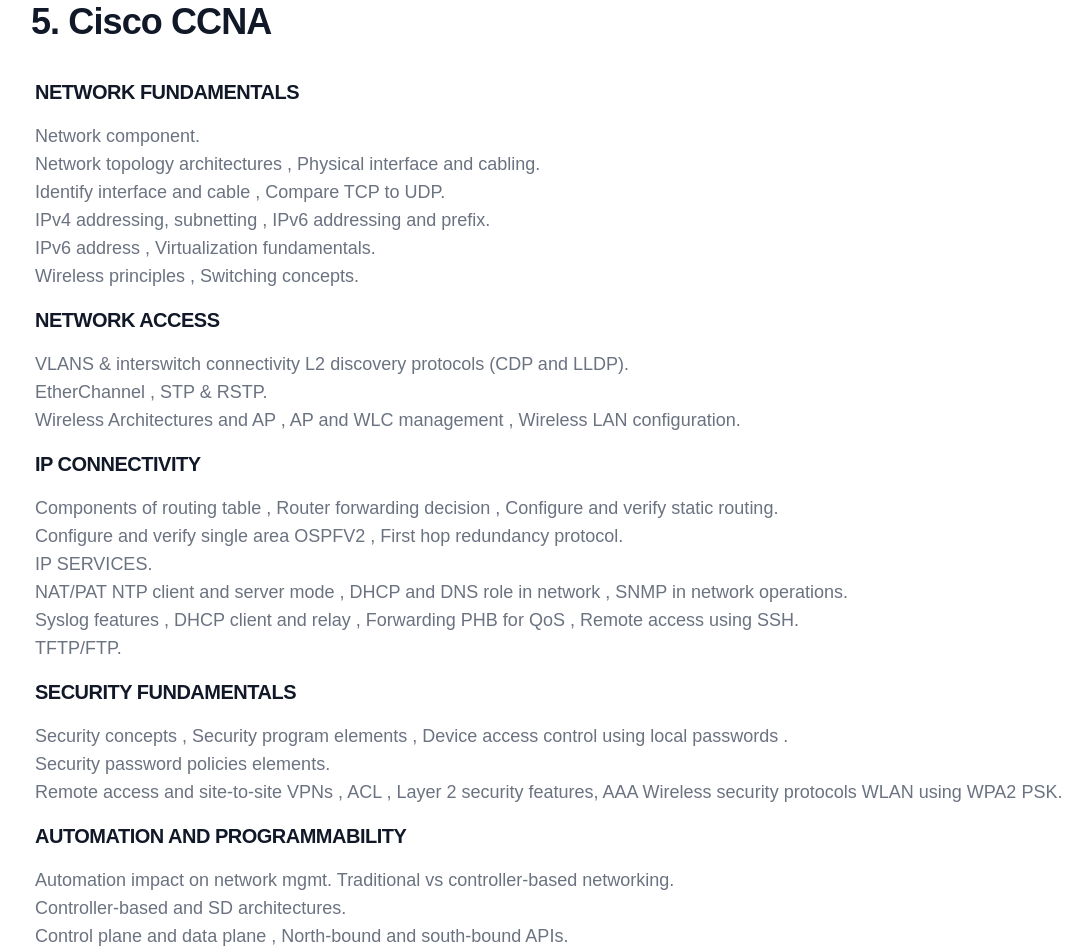
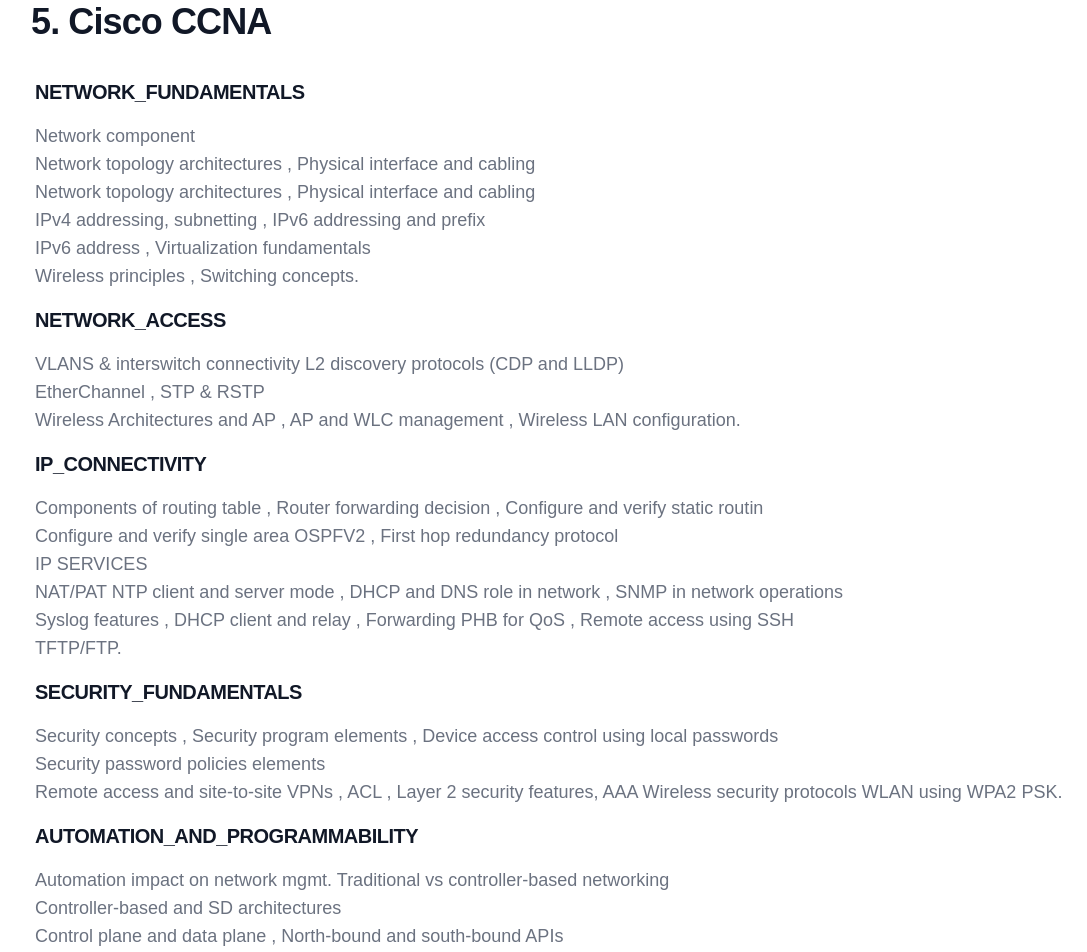
Before and after one commit to mo-amir-code/e-learning, a React (Create React App) app: page /syllabus in a window 1280 px wide. Shown: the part 1700-2652 px from the top of the page, without its empty margins (13-1100 px from the left). Built offline with nearby package versions, Linux system fonts and the light colour scheme.

Commit message:
update 17

```diff
--- a/src/components/CoursesAndTraining.js
+++ b/src/components/CoursesAndTraining.js
@@ -22,10 +22,11 @@
   return (
     <div>
       <div className="">
-        <div className="py-14 flex justify-center items-center">
+        <div className="py-10 mt-4 flex flex-col justify-center items-center">
           <h1 className=" text-4xl font-semibold max-sm:text-2xl max-sm:py-2 text-center w-10/12 py-3 rounded-3xl text-black border">
             Our Courses and Training
           </h1>
+          <p className="text-base leading-relaxed text-center my-8 max-w-[60vw]" >Our courses are designed accordnig to industry demand, If you are looking for entry-level job in IT feild as a Network engineer is the best place for you.</p>
         </div>
         <div className="max-w-7xl">
           <div className="b">
@@ -47,10 +48,11 @@
             </div>
           </div>
 
-          <div className="mt-16 mb-6 flex justify-center items-center">
+          <div className="my-16 mb-6 flex flex-col justify-center items-center">
             <h1 className=" text-4xl font-semibold max-sm:text-2xl max-sm:py-2 text-center w-10/12 py-3 rounded-3xl text-black border">
               STUDY MATRIAL AND RECORDED CLASSES
             </h1>
+            <p className="text-base leading-relaxed text-center my-8 max-w-[60vw]" >Our courses are designed Get free access of recorded classes and boost your skills.</p>
           </div>
           <div className="grid grid-cols-2 gap-6 mx-10 my-10 max-md:grid-cols-1 place-items-center">
             <div className="w-full max-lg:px-30 max-md:px-15 max-sm:px-0 hover:-translate-y-2 transition-all hover:shadow-md rounded-lg">
--- a/src/components/Header.js
+++ b/src/components/Header.js
@@ -165,9 +165,12 @@
             </div>
           </div>
         </nav>
-        <div className="absolute  my-auto top-[40vh] left-0 right-0 mx-auto flex flex-col justify-center items-center">
+        <div className="absolute  my-auto top-[35vh] left-0 right-0 mx-auto flex flex-col justify-center items-center">
           <div className=" flex justify-center items-center text-5xl max-lg:text-3xl max-sm:text-xl my-8 text-white w-full">
             <Text/>
+          </div>
+          <div className=" flex justify-center items-center my-4 text-white w-full">
+            <p className="text-base leading-relaxed max-w-[60vw]" >Since 1998 with more then 10000+ happy students</p>
           </div>
           <Link
             to="/courses"
--- a/src/components/Syllabus.js
+++ b/src/components/Syllabus.js
@@ -1,14 +1,150 @@
 import React, { useState } from "react";
-import { Link, Navigate } from "react-router-dom";
+import { set } from "react-hook-form";
+import { Link, Navigate, json } from "react-router-dom";
 
 const Syllabus = () => {
-  const [nav, setNav] = useState(false)
+  const [list, setList] = useState(null);
+  const [nav, setNav] = useState(false);
+  const syllabus = [
+    {
+      title: "Know your pc -",
+      des: [
+        "Install and configure PC system unit components and peripheral devices.",
+        "Install , configure , and troubleshoot display , multimedia devices , storage devices , and internal system components.",
+        "Explain network infrastructure concepts.",
+        "Implement client virtualization.",
+        " Support and troubleshoot laptops , mobile devices and print devices.",
+      ],
+      subH: null,
+    },
+    {
+      title: "CompTIA Network+",
+      des: [
+        "Networking fundamentals.",
+        "Explain basic networking concepts including network services , physical connections , topologies and architecture , and cloud connectivity.",
+        "Network implimentations.",
+        "Routing technologies , networking devices ,ethernet solutions wireless.",
+        "Network operations.",
+        "Monitor and optimize networks to ensure business continuity.",
+        "Network security concepts and network attacks in order to harden networks troubleshoot common cable , connectivity and software issues related to networking.",
+      ],
+      subH: null,
+    },
+    {
+      title: "MCSA Microsoft Windows Server 2016",
+      des: [
+        "Install Windows Servers in Host and Compute Environments",
+        "Implement Storage Solutions, Hyper-V, Windows Containers & High Availability.",
+        "Maintain and Monitor Server Environments.",
+        "Implement DNS, DHCP and IPAM, Network Connectivity & Remote Access Solutions.",
+        "Implement Core and Distributed Network Solutions.",
+        "Implement an Advanced Network Infrastructure.",
+        "Install, Configure, Manage and Maintain Active Directory Domain Services (AD DS) Create and Manage Group Policy.",
+        "Implement AD CS and Identity Federation and Access Solutions",
+      ],
+      subH: null,
+    },
+    {
+      title: "RedHat Linux",
+      des: [
+        "Handling files, directories, command-line Create simple shell scripts.",
+        "Operate running systems.",
+        "environments, and documentation.",
+        "Configure local storage using partitions and logical volumes.",
+        "Create and configure file systems and file system attributes.",
+        "Deploy, configure, and maintain systems, including software installation, update, & core services.",
+        "Manage users and groups.",
+        "Manage security, including basic firewall and SELinux configuration Perform basic container management.",
+      ],
+      subH: null,
+    },
+    {
+      title: "Cisco CCNA",
+      des: null,
+      subH: {
+        NETWORK_FUNDAMENTALS: [
+          "Network component.",
+          "Network topology architectures , Physical interface and cabling.",
+          "Network topology architectures , Physical interface and cabling.",
+          "IPv4 addressing, subnetting , IPv6 addressing and prefix.",
+          "IPv6 address , Virtualization fundamentals.",
+          "Wireless principles , Switching concepts.",
+        ],
+        NETWORK_ACCESS: [
+          "VLANS & interswitch connectivity L2 discovery protocols (CDP and LLDP).",
+          "EtherChannel , STP & RSTP.",
+          "Wireless Architectures and AP , AP and WLC management , Wireless LAN configuration.",
+        ],
+        IP_CONNECTIVITY: [
+          "Components of routing table , Router forwarding decision , Configure and verify static routing",
+          "Configure and verify single area OSPFV2 , First hop redundancy protocol.",
+          "IP SERVICES.",
+          "NAT/PAT NTP client and server mode , DHCP and DNS role in network , SNMP in network operations.",
+          "Syslog features , DHCP client and relay , Forwarding PHB for QoS , Remote access using SSH.",
+          "TFTP/FTP.",
+        ],
+        SECURITY_FUNDAMENTALS: [
+          "Security concepts , Security program elements , Device access control using local passwords.",
+          "Security password policies elements.",
+          "Remote access and site-to-site VPNs , ACL , Layer 2 security features, AAA Wireless security protocols WLAN using WPA2 PSK.",
+        ],
+        AUTOMATION_AND_PROGRAMMABILITY: [
+          "Automation impact on network mgmt. Traditional vs controller-based networking.",
+          "Controller-based and SD architectures.",
+          "Control plane and data plane , North-bound and south-bound APIs.",
+          "DNA Center enabled device mgmt. Characteristics of REST-based APIs Puppet, Chef, and Ansible capabilities Interpret JSON encoded data.",
+        ],
+      },
+    },
+    {
+      title: "Cisco CCNP",
+      des: null,
+      subH: {
+        ARCHITECTURE: [
+          "Design principles used in an enterprise network Principles of SD-WAN & SDA solution Design principles of a WLAN deployment Concepts of wired and wireless Qo5 On-prem and cloud infrastructure deployments.",
+          "Hardware vs software switching.",
+        ],
+        VIRTUALIZATION: [
+          "Virtualization technologies , data path virtualization technologies , network virtualization concepts.",
+        ],
+        INFRASTRUCTURE: [
+          "Wireless-L1 concepts, AP modes, antennas.",
+          "AP discovery L2 & L3 roaming, TS WLAN L2-Trunking, EtherChannel, RSTP, MST.",
+          "NTP, NAT/PAT, HSRP, VRRP, Multicast , L3-EIGRP, OSPF, BGP.",
+        ],
+        NETWORK_ASSURANCE: [
+          "Debugs, trace route, ping, SNMP, and syslog Syslog for remote logging",
+          "NetFlow and Flexible NetFlow",
+          "SPAN/RSPAN/ERSPAN, IPSLA NETCONF and RESTCONF Cisco DNA Center workflows",
+        ],
+        SECURITY: [
+          "Device access control.",
+          "Infrastructure security features (ACLS, COPP) Wireless security features (EAP, WebAuth, PSK).",
+          "REST API security.",
+          "Network security design Threat defense, Endpoint security, Next-generation firewall.",
+        ],
+        AUTOMATION: [
+          "Basic Python components and scripts.",
+          "Construct valid JSON encoded file.",
+          "High-level principles and benefits of YANG.",
+          "APIs for Cisco DNA Center and vManage.",
+          "Interpret REST API in payload using DNA Center and RESTCONF Construct EEM applet to automate configuration.",
+          "Agent vs. agentless orchestration tools",
+        ],
+      },
+    },
+  ];
+
+  const toReadyLists = (values) => {
+    setList(values);
+  };
+
   return (
     <div>
-      {nav && <Navigate to={'/contact'} />}
+      {nav && <Navigate to={"/contact"} />}
       <section className="bg-white dark:bg-gray-900">
         <div className="py-8 px-12 mx-auto max-w-screen-xl lg:py-16 lg:px-6">
-          <div className=" text-gray-500 sm:text-lg dark:text-gray-400">
+          {/* <div className=" text-gray-500 sm:text-lg dark:text-gray-400">
             <h2 className="mb-4 text-4xl tracking-tight font-bold text-gray-900 dark:text-white">
               1. Know your pc -
             </h2>
@@ -31,7 +167,8 @@
               </ul>
               <button
                 type="button"
-                className="text-white mt-4  bg-blue-700 hover:bg-blue-800 focus:outline-none focus:ring-4 focus:ring-blue-300 font-medium rounded-full text-sm px-5 py-2.5 text-center mr-2 mb-2 dark:bg-blue-600 dark:hover:bg-blue-700 dark:focus:ring-blue-800" onClick={()=>setNav(true)}
+                className="text-white mt-4  bg-blue-700 hover:bg-blue-800 focus:outline-none focus:ring-4 focus:ring-blue-300 font-medium rounded-full text-sm px-5 py-2.5 text-center mr-2 mb-2 dark:bg-blue-600 dark:hover:bg-blue-700 dark:focus:ring-blue-800"
+                onClick={() => setNav(true)}
               >
                 Register Now
               </button>
@@ -66,7 +203,8 @@
               </ul>
               <button
                 type="button"
-                className="text-white mt-4  bg-blue-700 hover:bg-blue-800 focus:outline-none focus:ring-4 focus:ring-blue-300 font-medium rounded-full text-sm px-5 py-2.5 text-center mr-2 mb-2 dark:bg-blue-600 dark:hover:bg-blue-700 dark:focus:ring-blue-800" onClick={()=>setNav(true)}
+                className="text-white mt-4  bg-blue-700 hover:bg-blue-800 focus:outline-none focus:ring-4 focus:ring-blue-300 font-medium rounded-full text-sm px-5 py-2.5 text-center mr-2 mb-2 dark:bg-blue-600 dark:hover:bg-blue-700 dark:focus:ring-blue-800"
+                onClick={() => setNav(true)}
               >
                 Register Now
               </button>
@@ -102,7 +240,8 @@
               </ul>
               <button
                 type="button"
-                className="text-white mt-4  bg-blue-700 hover:bg-blue-800 focus:outline-none focus:ring-4 focus:ring-blue-300 font-medium rounded-full text-sm px-5 py-2.5 text-center mr-2 mb-2 dark:bg-blue-600 dark:hover:bg-blue-700 dark:focus:ring-blue-800" onClick={()=>setNav(true)}
+                className="text-white mt-4  bg-blue-700 hover:bg-blue-800 focus:outline-none focus:ring-4 focus:ring-blue-300 font-medium rounded-full text-sm px-5 py-2.5 text-center mr-2 mb-2 dark:bg-blue-600 dark:hover:bg-blue-700 dark:focus:ring-blue-800"
+                onClick={() => setNav(true)}
               >
                 Register Now
               </button>
@@ -138,197 +277,60 @@
               </ul>
               <button
                 type="button"
-                className="text-white mt-4  bg-blue-700 hover:bg-blue-800 focus:outline-none focus:ring-4 focus:ring-blue-300 font-medium rounded-full text-sm px-5 py-2.5 text-center mr-2 mb-2 dark:bg-blue-600 dark:hover:bg-blue-700 dark:focus:ring-blue-800" onClick={()=>setNav(true)}
+                className="text-white mt-4  bg-blue-700 hover:bg-blue-800 focus:outline-none focus:ring-4 focus:ring-blue-300 font-medium rounded-full text-sm px-5 py-2.5 text-center mr-2 mb-2 dark:bg-blue-600 dark:hover:bg-blue-700 dark:focus:ring-blue-800"
+                onClick={() => setNav(true)}
               >
                 Register Now
               </button>
             </p>
-          </div>
-          <div className="text-gray-500 sm:text-lg dark:text-gray-400">
+          </div> */}
+          {syllabus.map((item, index) => (
+            <div
+              key={index}
+              className="text-gray-500 sm:text-lg dark:text-gray-400"
+            >
+              <h2 className="mb-4 text-4xl tracking-tight font-bold text-gray-900 dark:text-white">
+                {index + 1}. {item.title}
+              </h2>
+              <p className="mb-4 font-light px-6 max-sm:px-4">
+                <ul>
+                  {item.des === null? (
+                    <>
+                      {item.subH &&
+                        Object.entries(item.subH).map(([key, value], index) => (
+                          <ul key={index}>
+                            <h3 className="my-4 text-xl tracking-tight font-bold text-gray-900 dark:text-white">
+                              {key}
+                            </h3>
+                            {JSON.stringify(value)
+                              .replace("[", "")
+                              .replace("]", "")
+                              .split('",')
+                              .map((el, subIndex) => (
+                                <li key={subIndex}>{el.slice(1, -1)}</li>
+                              ))}
+                          </ul>
+                        ))}
+                    </>
+                  ) : (
+                    <ul>
+                      {item.des.map((el, index)=>{return <li key={index} >{el}</li>})}
+                    </ul>
+                  )}
+                </ul>
+                <button
+                  type="button"
+                  className="text-white mt-4  bg-blue-700 hover:bg-blue-800 focus:outline-none focus:ring-4 focus:ring-blue-300 font-medium rounded-full text-sm px-5 py-2.5 text-center mr-2 mb-2 dark:bg-blue-600 dark:hover:bg-blue-700 dark:focus:ring-blue-800"
+                  onClick={() => setNav(true)}
+                >
+                  Register Now
+                </button>
+              </p>
+            </div>
+          ))}
+          {/* <div className="text-gray-500 sm:text-lg dark:text-gray-400">
             <h2 className="mb-4 text-4xl tracking-tight font-bold text-gray-900 dark:text-white">
-              5. Cisco CCNA
-            </h2>
-            <p className="mb-4 font-light px-6 max-sm:px-4">
-              <ul>
-                <h3 className="my-4 text-xl tracking-tight font-bold text-gray-900 dark:text-white">
-                  NETWORK FUNDAMENTALS{" "}
-                </h3>
-                <li>Network component.</li>
-                <li>
-                  Network topology architectures , Physical interface and
-                  cabling.
-                </li>
-                <li>Identify interface and cable , Compare TCP to UDP.</li>
-                <li>
-                  IPv4 addressing, subnetting , IPv6 addressing and prefix.
-                </li>
-                <li>IPv6 address , Virtualization fundamentals.</li>
-                <li>Wireless principles , Switching concepts.</li>
-                <h3 className="my-4 text-xl tracking-tight font-bold text-gray-900 dark:text-white">
-                  NETWORK ACCESS{" "}
-                </h3>
-                <li>
-                  VLANS & interswitch connectivity L2 discovery protocols (CDP
-                  and LLDP).
-                </li>
-                <li>EtherChannel , STP & RSTP.</li>
-                <li>
-                  Wireless Architectures and AP , AP and WLC management ,
-                  Wireless LAN configuration.
-                </li>
-                <h3 className="my-4 text-xl tracking-tight font-bold text-gray-900 dark:text-white">
-                  IP CONNECTIVITY
-                </h3>
-                <li>
-                  Components of routing table , Router forwarding decision ,
-                  Configure and verify static routing.
-                </li>
-                <li>
-                  Configure and verify single area OSPFV2 , First hop redundancy
-                  protocol.
-                </li>
-                <li>IP SERVICES.</li>
-                <li>
-                  NAT/PAT NTP client and server mode , DHCP and DNS role in
-                  network , SNMP in network operations.
-                </li>
-                <li>
-                  Syslog features , DHCP client and relay , Forwarding PHB for
-                  QoS , Remote access using SSH.
-                </li>
-                <li>TFTP/FTP.</li>
-                <h3 className="my-4 text-xl tracking-tight font-bold text-gray-900 dark:text-white">
-                  SECURITY FUNDAMENTALS{" "}
-                </h3>
-                <li>
-                  Security concepts , Security program elements , Device access
-                  control using local passwords .
-                </li>
-                <li>Security password policies elements.</li>
-                <li>
-                  Remote access and site-to-site VPNs , ACL , Layer 2 security
-                  features, AAA Wireless security protocols WLAN using WPA2 PSK.
-                </li>
-                <h3 className="my-4 text-xl tracking-tight font-bold text-gray-900 dark:text-white">
-                  AUTOMATION AND PROGRAMMABILITY
-                </h3>
-                <li>
-                  Automation impact on network mgmt. Traditional vs
-                  controller-based networking.
-                </li>
-                <li>Controller-based and SD architectures.</li>
-                <li>
-                  Control plane and data plane , North-bound and south-bound
-                  APIs.
-                </li>
-                <li>
-                  DNA Center enabled device mgmt. Characteristics of REST-based
-                  APIs Puppet, Chef, and Ansible capabilities Interpret JSON
-                  encoded data.
-                </li>
-              </ul>
-              <button
-                type="button"
-                className="text-white mt-4  bg-blue-700 hover:bg-blue-800 focus:outline-none focus:ring-4 focus:ring-blue-300 font-medium rounded-full text-sm px-5 py-2.5 text-center mr-2 mb-2 dark:bg-blue-600 dark:hover:bg-blue-700 dark:focus:ring-blue-800" onClick={()=>setNav(true)}
-              >
-                Register Now
-              </button>
-            </p>
-          </div>
-          <div className="text-gray-500 sm:text-lg dark:text-gray-400">
-            <h2 className="mb-4 text-4xl tracking-tight font-bold text-gray-900 dark:text-white">
-              6. Cisco CCNA
-            </h2>
-            <p className="mb-4 font-light px-6 max-sm:px-4">
-              <ul>
-                <h3 className="my-4 text-xl tracking-tight font-bold text-gray-900 dark:text-white">
-                  NETWORK FUNDAMENTALS{" "}
-                </h3>
-                <li>Network component.</li>
-                <li>
-                  Network topology architectures , Physical interface and
-                  cabling.
-                </li>
-                <li>Identify interface and cable , Compare TCP to UDP.</li>
-                <li>
-                  IPv4 addressing, subnetting , IPv6 addressing and prefix.
-                </li>
-                <li>IPv6 address , Virtualization fundamentals.</li>
-                <li>Wireless principles , Switching concepts.</li>
-                <h3 className="my-4 text-xl tracking-tight font-bold text-gray-900 dark:text-white">
-                  NETWORK ACCESS{" "}
-                </h3>
-                <li>
-                  VLANS & interswitch connectivity L2 discovery protocols (CDP
-                  and LLDP).
-                </li>
-                <li>EtherChannel , STP & RSTP.</li>
-                <li>
-                  Wireless Architectures and AP , AP and WLC management ,
-                  Wireless LAN configuration.
-                </li>
-                <h3 className="my-4 text-xl tracking-tight font-bold text-gray-900 dark:text-white">
-                  IP CONNECTIVITY
-                </h3>
-                <li>
-                  Components of routing table , Router forwarding decision ,
-                  Configure and verify static routing.
-                </li>
-                <li>
-                  Configure and verify single area OSPFV2 , First hop redundancy
-                  protocol.
-                </li>
-                <li>IP SERVICES.</li>
-                <li>
-                  NAT/PAT NTP client and server mode , DHCP and DNS role in
-                  network , SNMP in network operations.
-                </li>
-                <li>
-                  Syslog features , DHCP client and relay , Forwarding PHB for
-                  QoS , Remote access using SSH.
-                </li>
-                <li>TFTP/FTP.</li>
-                <h3 className="my-4 text-xl tracking-tight font-bold text-gray-900 dark:text-white">
-                  SECURITY FUNDAMENTALS{" "}
-                </h3>
-                <li>
-                  Security concepts , Security program elements , Device access
-                  control using local passwords .
-                </li>
-                <li>Security password policies elements.</li>
-                <li>
-                  Remote access and site-to-site VPNs , ACL , Layer 2 security
-                  features, AAA Wireless security protocols WLAN using WPA2 PSK.
-                </li>
-                <h3 className="my-4 text-xl tracking-tight font-bold text-gray-900 dark:text-white">
-                  AUTOMATION AND PROGRAMMABILITY
-                </h3>
-                <li>
-                  Automation impact on network mgmt. Traditional vs
-                  controller-based networking.
-                </li>
-                <li>Controller-based and SD architectures.</li>
-                <li>
-                  Control plane and data plane , North-bound and south-bound
-                  APIs.
-                </li>
-                <li>
-                  DNA Center enabled device mgmt. Characteristics of REST-based
-                  APIs Puppet, Chef, and Ansible capabilities Interpret JSON
-                  encoded data.
-                </li>
-              </ul>
-              <button
-                type="button"
-                className="text-white mt-4  bg-blue-700 hover:bg-blue-800 focus:outline-none focus:ring-4 focus:ring-blue-300 font-medium rounded-full text-sm px-5 py-2.5 text-center mr-2 mb-2 dark:bg-blue-600 dark:hover:bg-blue-700 dark:focus:ring-blue-800" onClick={()=>setNav(true)}
-              >
-                Register Now
-              </button>
-            </p>
-          </div>
-          <div className="text-gray-500 sm:text-lg dark:text-gray-400">
-            <h2 className="mb-4 text-4xl tracking-tight font-bold text-gray-900 dark:text-white">
-              7. Cisco CCNP
+              6. Cisco CCNP
             </h2>
             <p className="mb-4 font-light px-6 max-sm:px-4">
               <ul>
@@ -400,12 +402,13 @@
               </ul>
               <button
                 type="button"
-                className="text-white mt-4  bg-blue-700 hover:bg-blue-800 focus:outline-none focus:ring-4 focus:ring-blue-300 font-medium rounded-full text-sm px-5 py-2.5 text-center mr-2 mb-2 dark:bg-blue-600 dark:hover:bg-blue-700 dark:focus:ring-blue-800" onClick={()=>setNav(true)}
+                className="text-white mt-4  bg-blue-700 hover:bg-blue-800 focus:outline-none focus:ring-4 focus:ring-blue-300 font-medium rounded-full text-sm px-5 py-2.5 text-center mr-2 mb-2 dark:bg-blue-600 dark:hover:bg-blue-700 dark:focus:ring-blue-800"
+                onClick={() => setNav(true)}
               >
                 Register Now
               </button>
             </p>
-          </div>
+          </div> */}
         </div>
       </section>
     </div>
```
Also changed, not shown: src/components/Companies.js (+13 -9 lines), src/components/Courses.js (+21 -11 lines), src/components/StudentReview.js (+5 -16 lines), src/components/SyllabusModal.js (added, +95 -0 lines), src/components/TeacherModal.js (added, +48 -0 lines), src/components/Teachers.js (+16 -1 lines).
